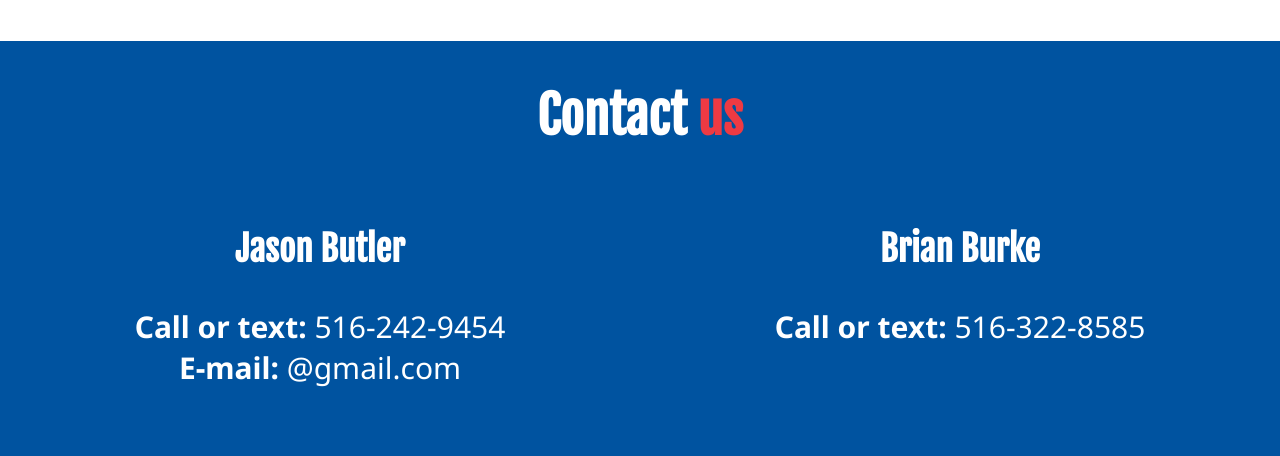
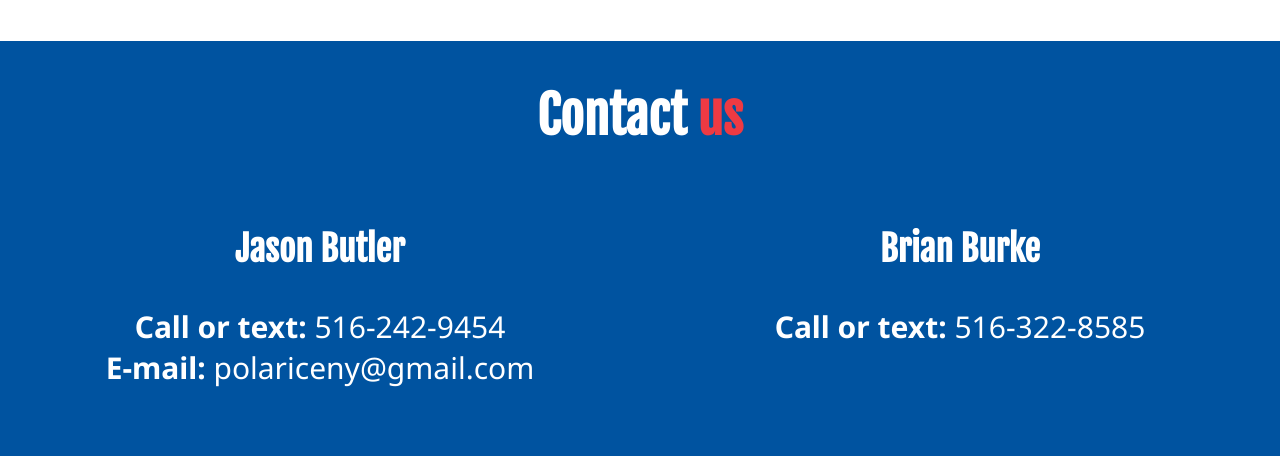
Before and after one commit to xullem/polar-ice, a plain HTML site: page index.html in a window 1280 px wide. Shown: the part 3085-3541 px from the top of the page. Drawn offline with Linux system fonts and the light colour scheme.

Commit message:
added email address

```diff
--- a/index.html
+++ b/index.html
@@ -138,7 +138,7 @@
 
           <div class="half-width" id="call">
             <h3>Jason Butler</h3>
-            <a href="tel:1-516-242-9454"><p><strong>Call or text: </strong>516-242-9454</a><br><a href=""><strong>E-mail: </strong>@gmail.com</a> </p>
+            <a href="tel:1-516-242-9454"><p><strong>Call or text: </strong>516-242-9454</a><br><a href=""><strong>E-mail: </strong>polariceny@gmail.com</a> </p>
           </div>
 
           <div class="half-width">
```
